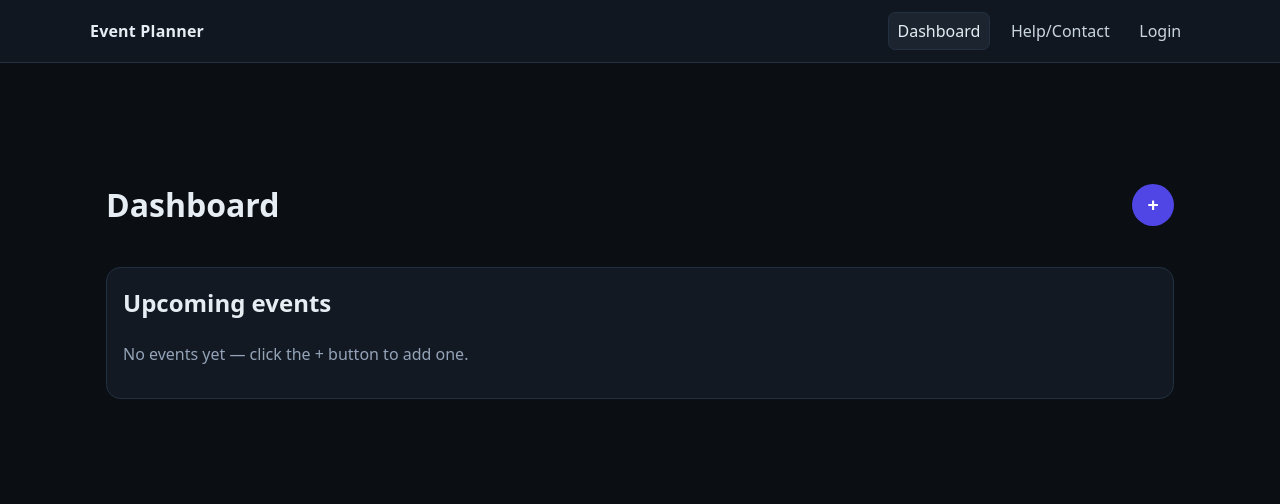
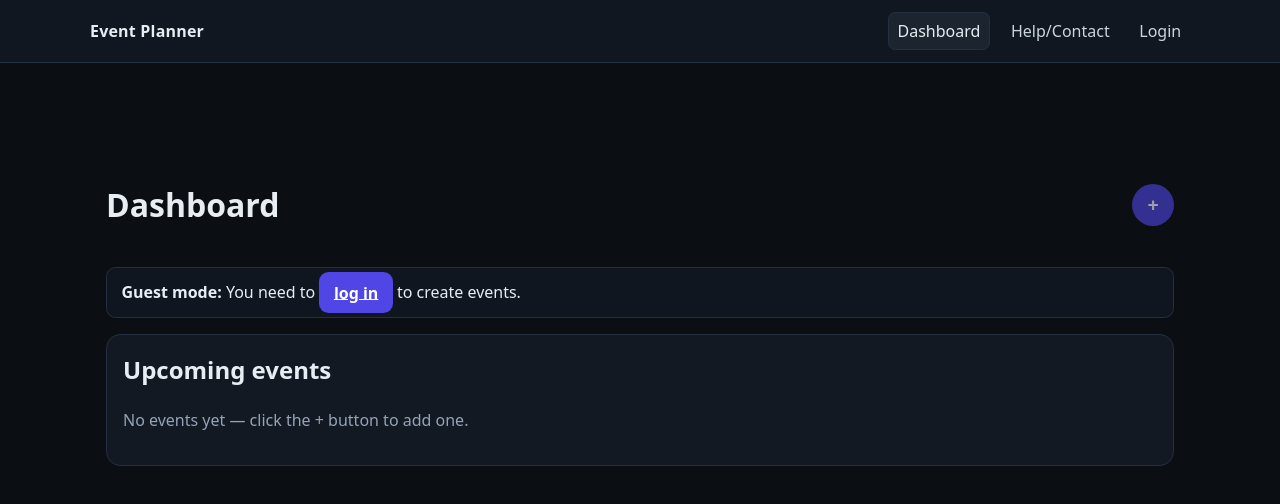
Before and after one commit to nottoezz/event-planner, a React (Vite) app: page /dashboard in a window 1280 px wide. Shown: the top 504 px of the page. Built offline with nearby package versions, Linux system fonts and the light colour scheme.

Commit message:
feat(dashboard): disable add-event button for guests and show login prompt

```diff
--- a/src/pages/Dashboard.jsx
+++ b/src/pages/Dashboard.jsx
@@ -1,12 +1,16 @@
 import { useState } from "react";
+import { Link } from "react-router-dom";
 import { useEvents } from "../contexts/events-store.js";
+import { useAuth } from "../contexts/auth-store.js";
 import EventForm from "../components/EventForm.jsx";
 import EventList from "../components/EventList.jsx";
 
 export default function Dashboard() {
+  const { user } = useAuth();
   const { events, addEvent, updateEvent, removeEvent } = useEvents();
   const [showForm, setShowForm] = useState(false);
   const [editing, setEditing] = useState(null);
+  const [notice, setNotice] = useState("");
 
   function handleCreate(values) {
     addEvent(values);
@@ -17,6 +21,16 @@ export default function Dashboard() {
     updateEvent(editing.id, values);
     setEditing(null);
     setShowForm(false);
+  }
+
+  // Open form only if logged in
+  function openCreate() {
+    if (!user) {
+      setNotice("Please log in to add events.");
+      return;
+    }
+    setEditing(null);
+    setShowForm(true);
   }
 
   return (
@@ -32,26 +46,36 @@ export default function Dashboard() {
         <h1>Dashboard</h1>
         <button
           aria-label="Add event"
-          title="Add event"
+          title={user ? "Add event" : "Login to add events"}
           className="btn"
-          onClick={() => {
-            setEditing(null);
-            setShowForm(true);
-          }}
-          disabled={showForm}
+          onClick={openCreate}
+          disabled={!user}
           style={{
             borderRadius: "999px",
             width: 42,
             height: 42,
             padding: 0,
             fontSize: "1.2rem",
-            opacity: showForm ? 0.5 : 1,
-            pointerEvents: showForm ? "none" : "auto",
+            opacity: user ? 1 : 0.6,
+            cursor: user ? "pointer" : "not-allowed",
           }}
         >
           +
         </button>
       </div>
+
+      {/* Inform guest users */}
+      {!user && (
+        <div className="callout" style={{ marginTop: "1rem" }}>
+          <strong>Guest mode:</strong> You need to{" "}
+          <Link to="/login" className="btn">log in</Link> to create events.
+        </div>
+      )}
+      {notice && !user && (
+        <div className="error" role="alert" style={{ marginTop: ".5rem" }}>
+          {notice}
+        </div>
+      )}
 
       {/* Inline form */}
       {showForm && (
@@ -68,7 +92,6 @@ export default function Dashboard() {
       )}
 
       {/* Upcoming events list */}
-      {!showForm && (
       <section className="card" style={{ marginTop: "1rem" }}>
         <h2 style={{ marginTop: 0 }}>Upcoming events</h2>
 
@@ -81,7 +104,6 @@ export default function Dashboard() {
           onDelete={removeEvent}
         />
       </section>
-      )}
     </div>
   );
 }
```
Lines whose indentation alone changed are shown as unchanged.
